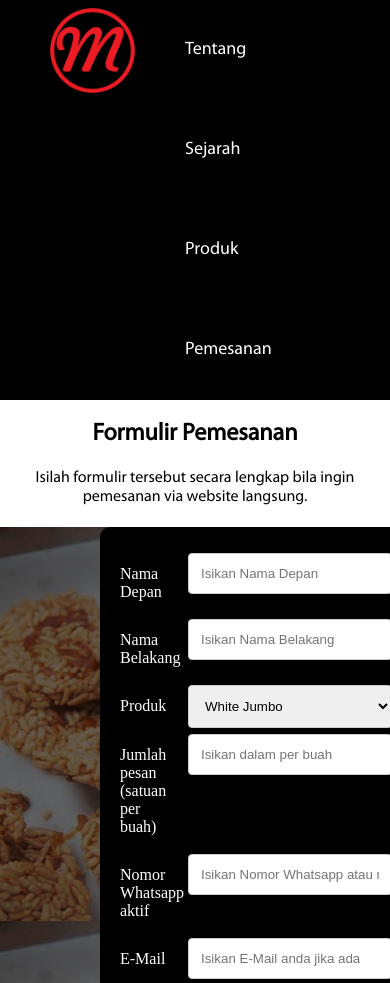
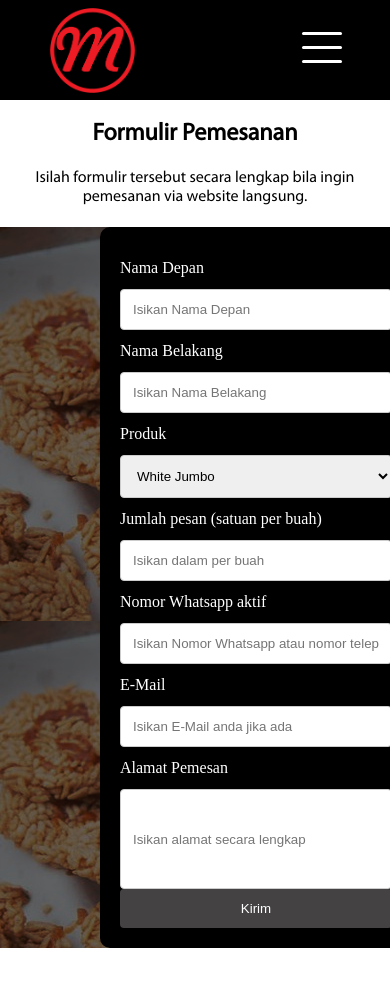
Before and after one commit to adinwirog/adin-wirog, a plain HTML site: page form.html in a window 390 px wide. Shown: the top 983 px of the page. Drawn offline with Linux system fonts and the light colour scheme.

Commit message:
Full responsive dan ngrapihin

```diff
--- a/form.html
+++ b/form.html
@@ -6,12 +6,18 @@
     <title>Form Pemesanan</title>
     <link rel="stylesheet" href="style2.css">
     <link rel="icon" href="assets/Mutim logo.png" type="image/png" sizes="16x16">
+    <script src="js/script.js" defer></script>
 </head>
 <body>
-    <header class="yolo">
-        <a href="index.html"><img class="yolos" src="assets/Mutim logo.png" alt="lol"></a>
+    <header class="banner">
+        <a href="index.html"><img class="logo" src="assets/Mutim logo.png" alt="lol"></a>
+        <a href="#" class="toggle-button">
+            <span class="bar"></span>
+            <span class="bar"></span>
+            <span class="bar"></span>
+        </a>
         <nav>
-            <ul class="navyol">
+            <ul class="navlink">
                 <li><a href="index.html#tentang">Tentang</a></li>
                 <li><a href="index.html#sejarah">Sejarah</a></li>
                 <li><a href="index.html#varian">Produk</a></li>
--- a/style2.css
+++ b/style2.css
@@ -11,7 +11,7 @@
 
 }
 
-.yolo {
+.banner {
     width: 100%;
     display: flex;
     background-color: black;
@@ -20,35 +20,53 @@
     font-size: 18px;
 }
 
-.yolos{
+.logo {
     height: 85px;
     width: 85px;
     margin-top: 8px;
     margin-left: 50px;
 }
 
-.navyol {
+.navlink {
     list-style-type: none;
 }
 
-.navyol li {
+.navlink li {
     display: inline;
     padding: 39px 50px;
     line-height: 100px;
 }
 
-.navyol li a {
+.navlink li a {
     display: inline-block;
     text-decoration: none;
     color: white;
 }
 
-.navyol li:hover {
+.navlink li:hover {
     background: #ed1c24;
 }
 
-.navyol li a:hover {
+.navlink li a:hover {
     color: black;
+}
+
+.toggle-button {
+    position: absolute;
+    top: 2rem;
+    right: 3rem;
+    display: none;
+    flex-direction: column;
+    justify-content: space-between;
+    width: 40px;
+    height: 31px;
+}
+
+.toggle-button .bar {
+    height: 3px;
+    width: 100%;
+    background-color: white;
+    border-radius: 10px;
 }
 
 h2 {
@@ -130,6 +148,7 @@ input[type=button]:hover {
 }
 
 .pesan {
+    transform: translateX(319%);
     background-color: rgb(68, 66, 66);
     color: white;
     padding: 12px 20px;
@@ -137,11 +156,41 @@ input[type=button]:hover {
     border-radius: 4px;
     margin-top: 20px;
     cursor: pointer;
-    margin-left: 80px;
-    margin-left: 550px;
+    /* margin-left: 80px;
+    margin-left: 550px; */
     float: none;
 }
 
 .pesan:hover {
     background-color: rgb(56, 52, 52);
 }
+
+
+@media (max-width: 802px) {
+    .toggle-button {
+        display: flex;
+    }
+
+    .navlink {
+        display: none;
+    }
+
+
+    .banner {
+        flex-direction: column;
+        align-items: flex-start;
+    }
+
+    .navlink.active {
+        display: inline;
+    }
+
+    .col-25, .col-75, input[type=button] {
+        width: 100%;
+        margin-top: 0;
+      }
+
+    .pesan {
+        transform: translateX(182%);
+    }
+}
```
Also changed, not shown: index.html (+2 -2 lines), konfirm.html (+9 -3 lines), style.css (+14 -15 lines), js/script.js (renamed from script.js).
